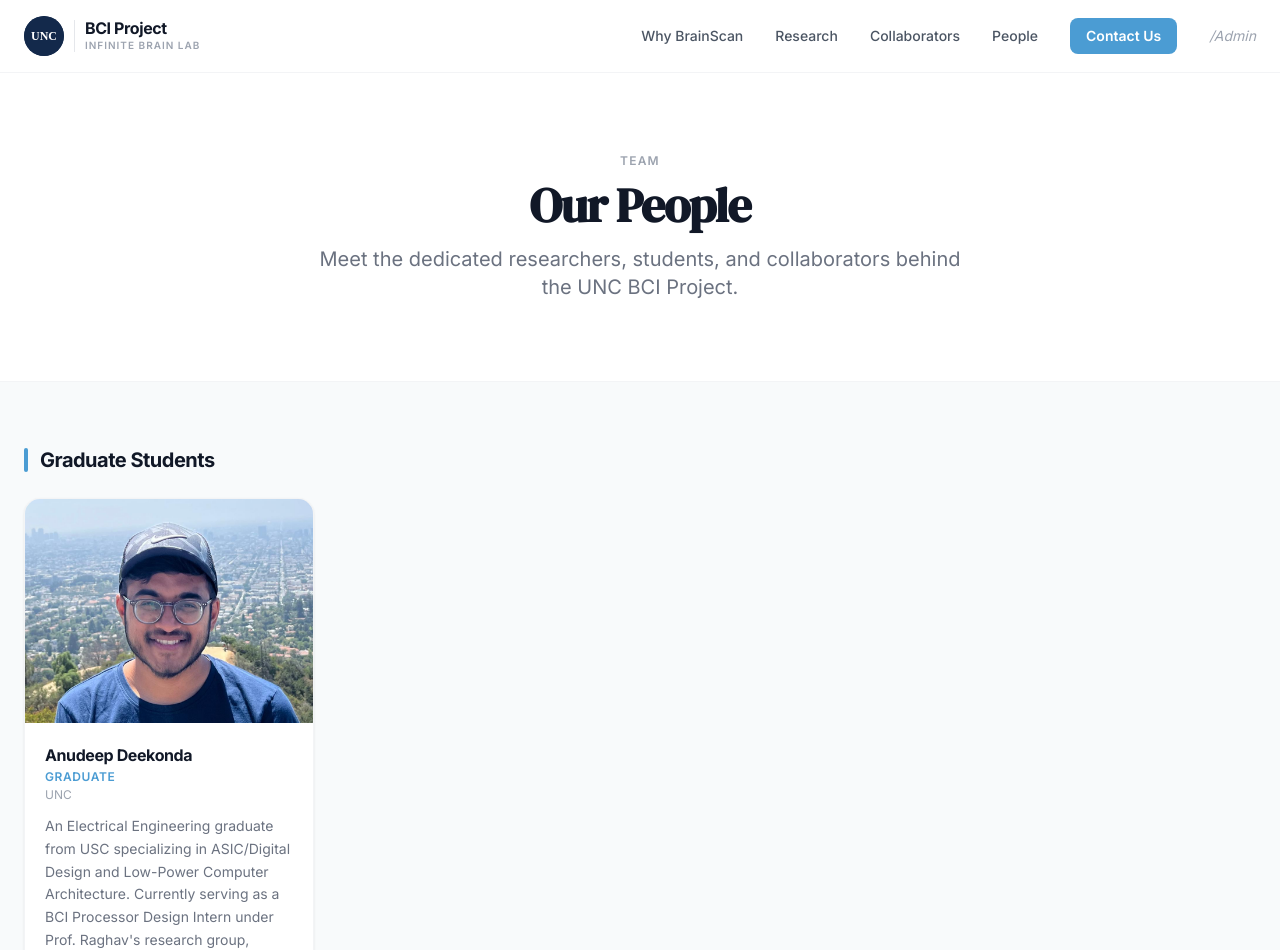
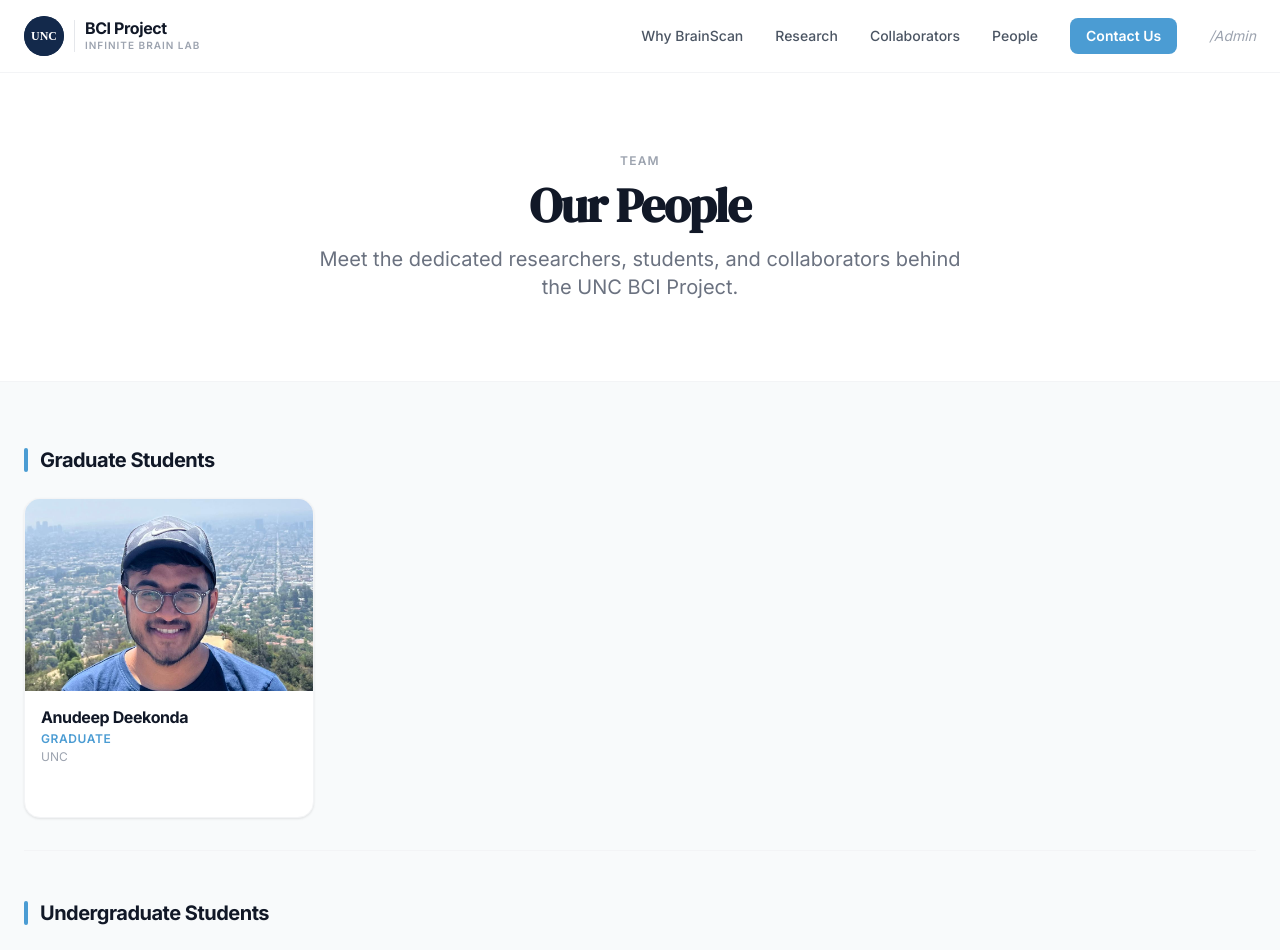
Before and after one commit to Gimmick12-DYY/UNCBCI_Project_Website, a Next.js app in the folder apps/web/: page /people in a window 1280 px wide. Shown: the top 950 px of the page. Built offline with nearby package versions, Linux system fonts and the light colour scheme.

Commit message:
Fix- Display big #2

```diff
--- a/apps/web/components/PersonCard.tsx
+++ b/apps/web/components/PersonCard.tsx
@@ -1,4 +1,6 @@
-import React from 'react';
+'use client';
+
+import React, { useState } from 'react';
 
 export function PersonCard({ name, bio, photoUrl, role, affiliation }: {
   name: string;
@@ -7,9 +9,15 @@ export function PersonCard({ name, bio, photoUrl, role, affiliation }: {
   role?: string;
   affiliation?: string;
 }) {
+  const [showBio, setShowBio] = useState(false);
+
   return (
-    <div className="card overflow-hidden group h-full flex flex-col">
-      <div className="relative h-56 bg-gradient-to-br from-gray-100 to-gray-200">
+    <div
+      className="card overflow-hidden group relative h-80"
+      onMouseEnter={() => setShowBio(true)}
+      onMouseLeave={() => setShowBio(false)}
+    >
+      <div className="relative h-48 bg-gradient-to-br from-gray-100 to-gray-200">
         {photoUrl ? (
           <img src={photoUrl} alt={name} className="w-full h-full object-cover object-[center_25%]" />
         ) : (
@@ -20,16 +28,24 @@ export function PersonCard({ name, bio, photoUrl, role, affiliation }: {
           </div>
         )}
       </div>
-      <div className="p-5 flex-grow flex flex-col">
-        <div className="mb-3">
-          <h3 className="text-base font-bold text-gray-900 group-hover:text-unc-dark transition-colors">{name}</h3>
-          {role && <div className="text-xs font-semibold text-unc uppercase tracking-wider mt-0.5">{role}</div>}
-          {affiliation && <div className="text-xs text-gray-400 mt-0.5">{affiliation}</div>}
+
+      <div className="p-4">
+        <h3 className="text-base font-bold text-gray-900 group-hover:text-unc-dark transition-colors leading-tight">{name}</h3>
+        {role && <div className="text-xs font-semibold text-unc uppercase tracking-wider mt-1">{role}</div>}
+        {affiliation && <div className="text-xs text-gray-400 mt-0.5">{affiliation}</div>}
+      </div>
+
+      {bio && (
+        <div
+          className={`absolute inset-0 bg-white/95 backdrop-blur-sm p-5 flex flex-col justify-center transition-opacity duration-200 ${
+            showBio ? 'opacity-100' : 'opacity-0 pointer-events-none'
+          }`}
+        >
+          <h3 className="text-base font-bold text-gray-900 mb-1">{name}</h3>
+          {role && <div className="text-xs font-semibold text-unc uppercase tracking-wider mb-3">{role}</div>}
+          <p className="text-gray-600 text-sm leading-relaxed">{bio}</p>
         </div>
-        {bio && (
-          <p className="text-gray-500 text-sm leading-relaxed mt-auto">{bio}</p>
-        )}
-      </div>
+      )}
     </div>
   );
 }
```
